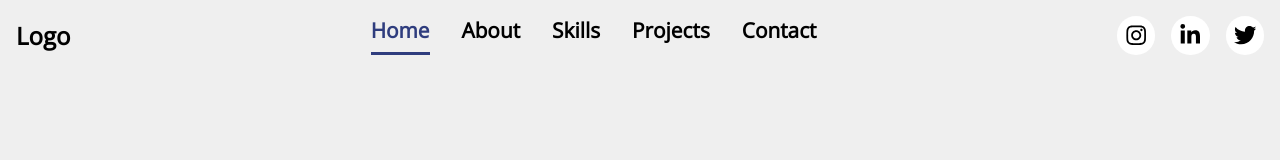
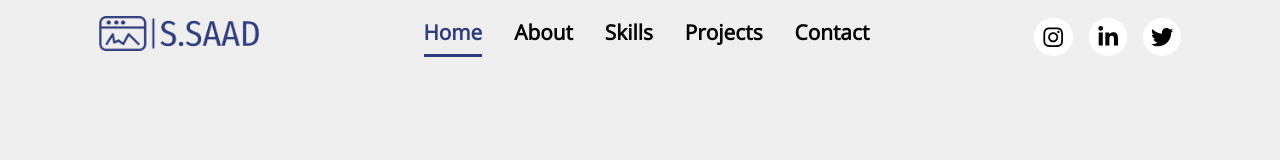
Before and after one commit to seifeddinesaad01/My-Personal-Portfolio, a React (Create React App) app: page /home in a window 1280 px wide. Shown: the top 160 px of the page. Built offline with nearby package versions, Linux system fonts and the light colour scheme.

Commit message:
style: change the header spacing and updating the logo

```diff
--- a/src/App.tsx
+++ b/src/App.tsx
@@ -26,17 +26,11 @@ function App() {
   }, []);
   return (
     <div style={{ display: 'flex', flexDirection: 'column', justifyContent: 'center', alignItems: 'center' }}>
-      {
-        loading
-          ?
-          <Spinner />
-          :
-          <>
-            <Header />
-            <Outlet />
-            <Footer /></>
-      }
-
+      <>
+        <Header />
+        <Outlet />
+        <Footer />
+      </>
     </div>
   );
 }
--- a/src/components/Header/Header.css
+++ b/src/components/Header/Header.css
@@ -1,7 +1,7 @@
 /* Header.css */
 .header {
   display: flex;
-  justify-content: space-between;
+  justify-content: space-around;
   align-items: center;
   padding: 1rem;
   flex-wrap: nowrap;
--- a/src/components/Header/Header.tsx
+++ b/src/components/Header/Header.tsx
@@ -5,7 +5,7 @@ import { NavLink } from 'react-router-dom';
 import { links } from '../../data/constants';
 import { FaInstagram, FaLinkedinIn, FaTwitter } from 'react-icons/fa';
 import { GiSkullCrossedBones } from "react-icons/gi";
-
+import logo from "../../assets/logo.png"
 const Header: React.FC = () => {
   const { width } = useWindow();
   const [isDrawerOpen, setIsDrawerOpen] = useState(false);
@@ -18,7 +18,9 @@ const Header: React.FC = () => {
 
   return (
     <header className={`header fixed`}>
-      <div className="logo">Logo</div>
+      <div className="logo">
+        <img src={logo} alt="logo" style={{width:'10rem'}}/>
+      </div>
 
       {width > 765 ? (
         <>
--- a/src/components/InfoCard/InfoCard.tsx
+++ b/src/components/InfoCard/InfoCard.tsx
@@ -4,6 +4,7 @@ import { FaRegBuilding } from "react-icons/fa";
 import { CiCalendarDate } from "react-icons/ci";
 
 const InfoCard = ({ data }: any) => {
+    console.log(data, "data");
 
     return (
         <div className='infoCard'>
```
Also changed, not shown: src/index.tsx (+4 -4 lines), src/assets/logo.png (added).
